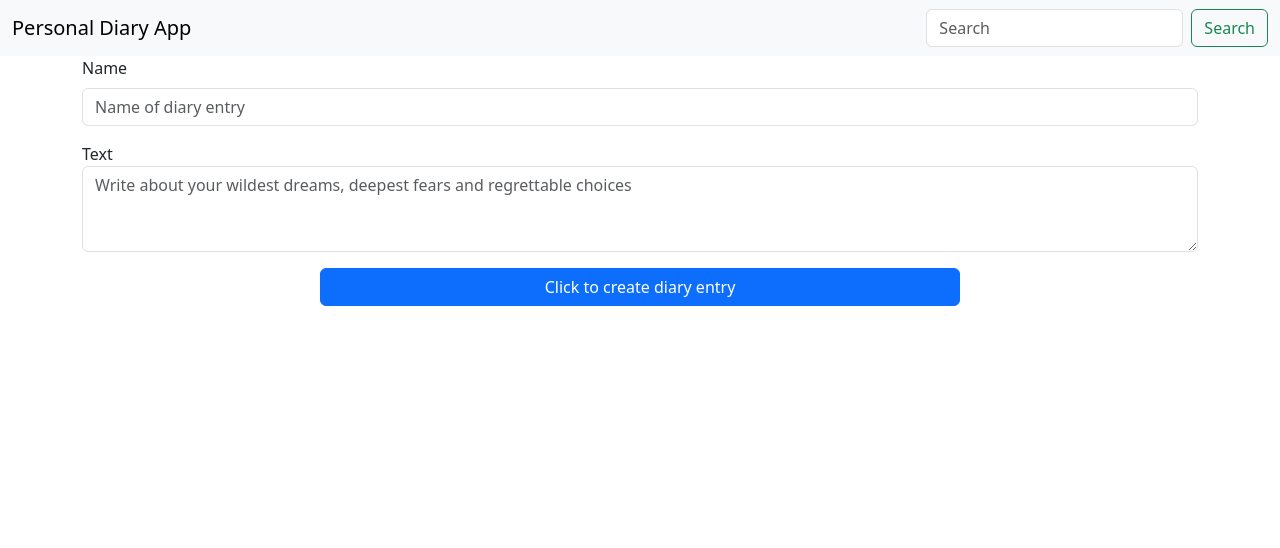
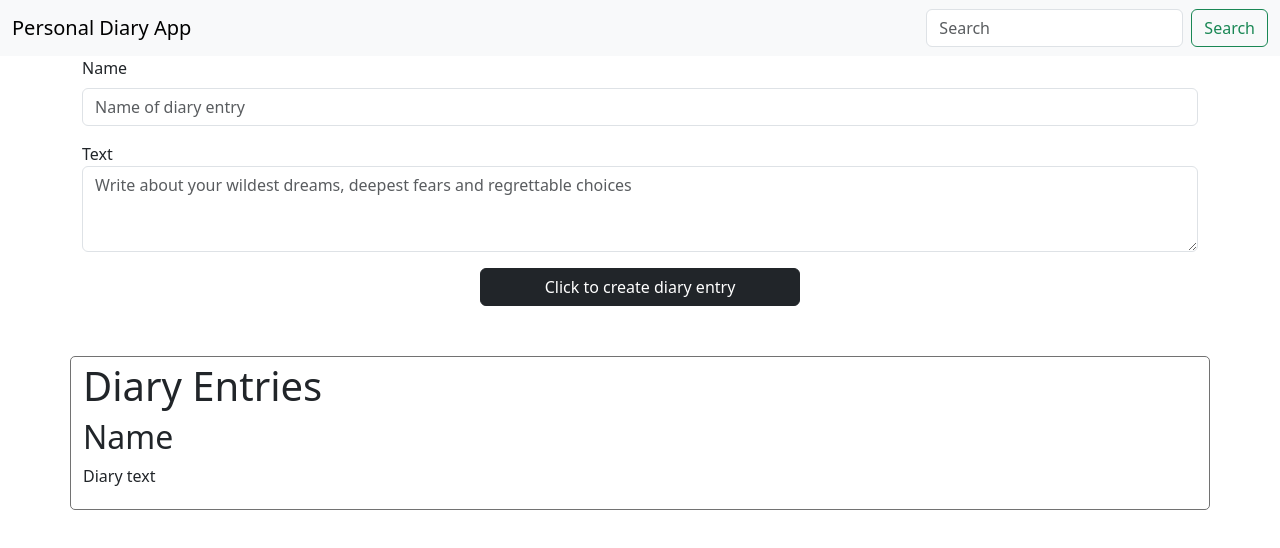
Before and after one commit to ollie-byrne99/Diary-App, a plain HTML site: page diary_client/index.html in a window 1280 px wide. Drawn offline with nearby package versions, Linux system fonts and the light colour scheme.

Commit message:
update index.html and style.css

```diff
--- a/diary_client/index.html
+++ b/diary_client/index.html
@@ -22,18 +22,23 @@
   </nav>
 
   <div class="mb-3 container">
-    <label for="exampleFormControlInput1" class="form-label">Name</label>
-    <input type="text" class="form-control" id="exampleFormControlInput1" placeholder="Name of diary entry">
+    <label for="nameInput" class="form-label">Name</label>
+    <input type="text" class="form-control" id="nameInput" placeholder="Name of diary entry">
   </div>
   <div class="mb-3 container">
-    <label for="exampleFormControlTextarea1" class="form-label"></label>Text</label>
-    <textarea class="form-control" id="exampleFormControlTextarea1" rows="3" placeholder="Write about your wildest dreams, deepest fears and regrettable choices"></textarea>
+    <label for="textInput" class="form-label"></label>Text</label>
+    <textarea class="form-control" id="textInput" rows="3" placeholder="Write about your wildest dreams, deepest fears and regrettable choices"></textarea>
   </div>
 
-  <div class="d-grid gap-2 col-6 mx-auto">
-    <button class="btn btn-primary" type="button">Click to create diary entry</button>
+  <div class="d-grid gap-2 col-3 mx-auto">
+    <button class="btn btn-dark" type="button">Click to create diary entry</button>
   </div>
 
+  <div class="container diary-entries">
+    <h1>Diary Entries</h1>
+    <h2 id="diary_name">Name</h2>
+    <p id="diary_text">Diary text</p>
+  </div>
 
 </body>
 </html>
--- a/diary_client/static/css/style.css
+++ b/diary_client/static/css/style.css
@@ -0,0 +1,6 @@
+.diary-entries {
+  border: 1px solid rgb(114, 114, 114);
+  border-radius: 5px;
+  margin-top:50px;
+  padding: 5px;
+}
```
